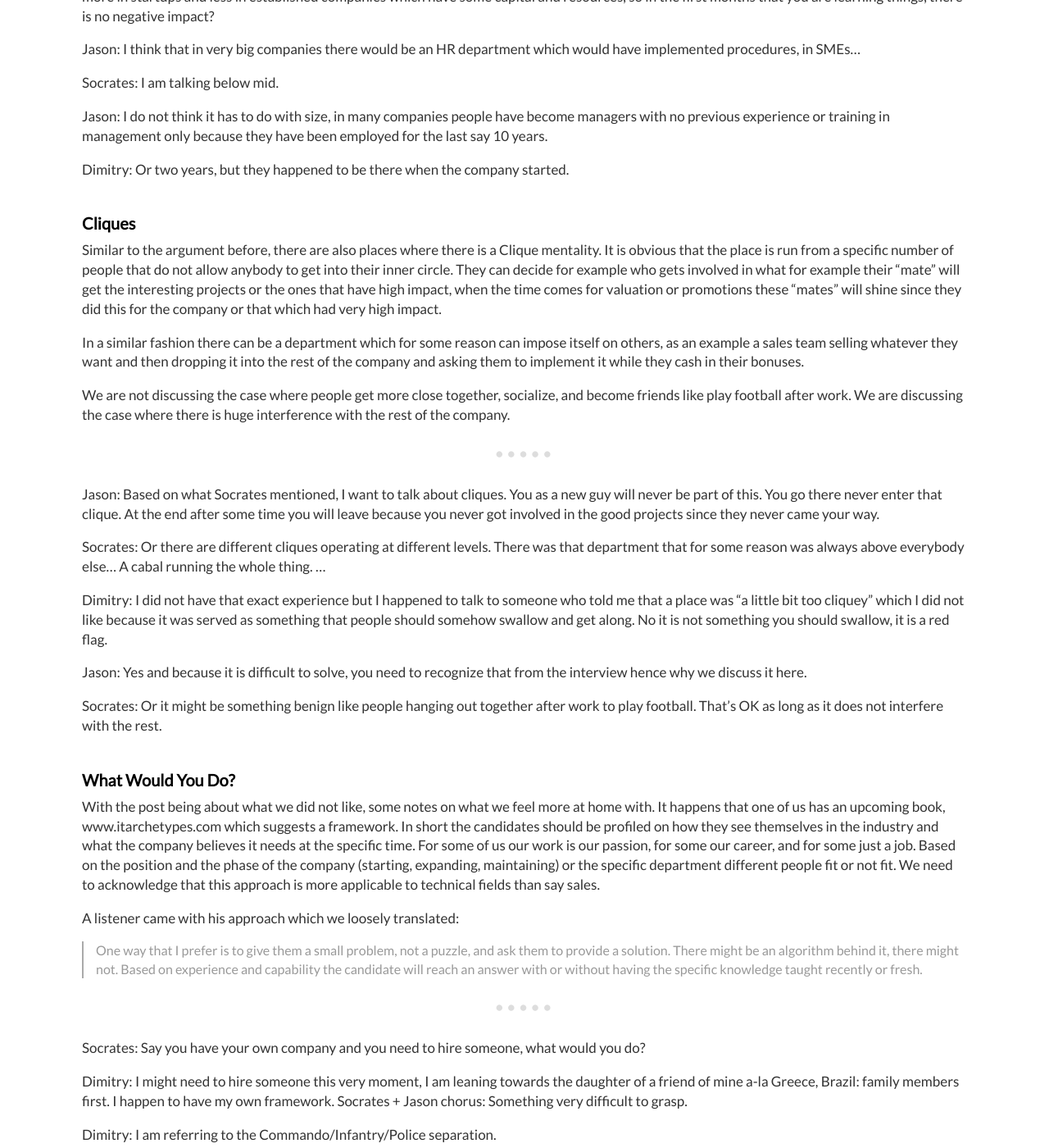
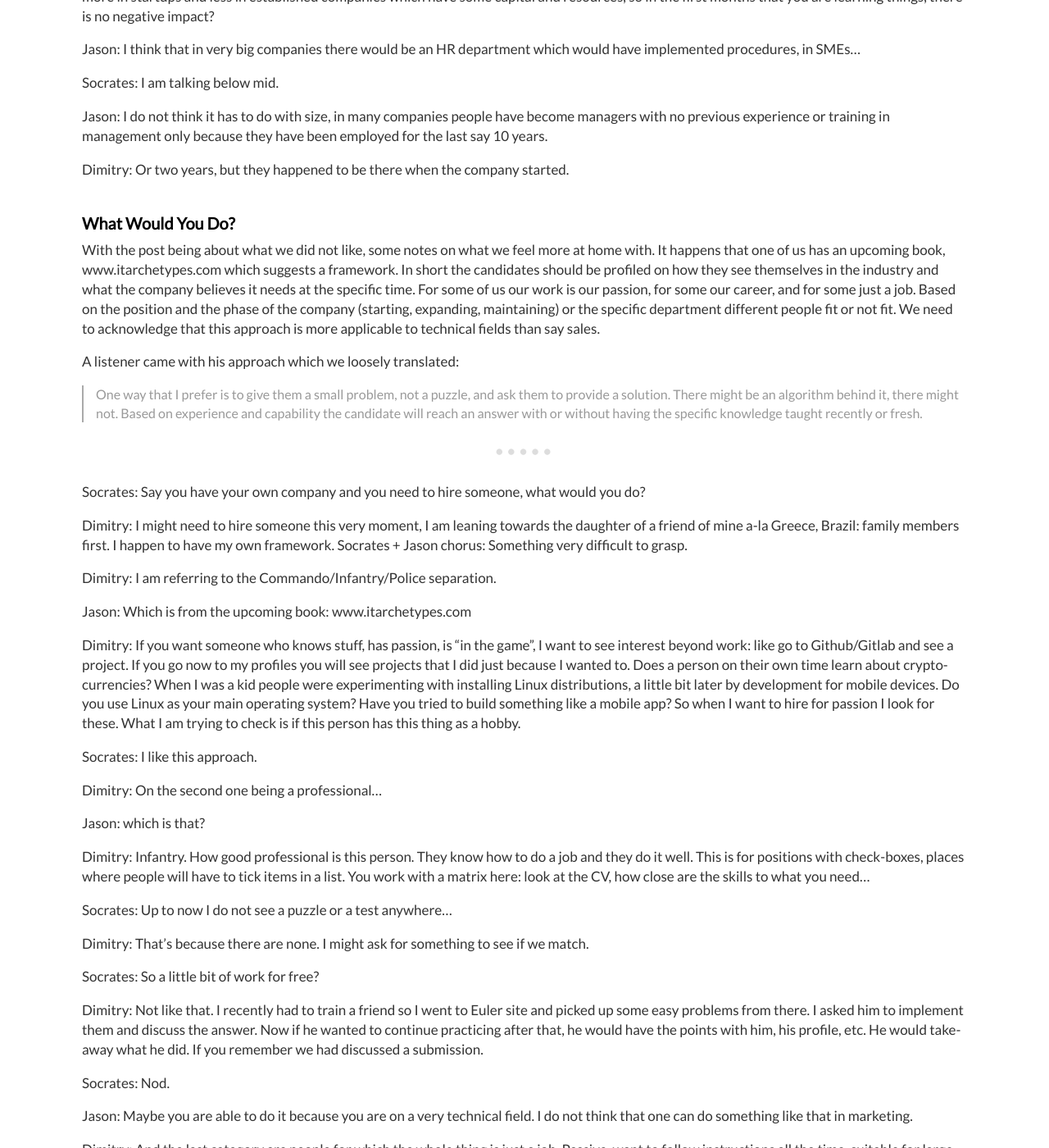
Before and after one commit to dimitrismistriotis/dimitrismistriotis.github.io, a Jekyll site: the page built from _posts/2018-05-24-red_flags_in_interviews.md, in a window 1280 px wide and 1400 px high, scrolled down 8839 px. Shown: the whole window at 82% size. Built offline with Jekyll 4.4.1, drawn with Linux system fonts in a browser that asks for light colours; comment, search, counter and statistics services are not loaded.

Commit message:
Decided to remove Cliques.

```diff
--- a/_posts/2018-05-24-red_flags_in_interviews.md
+++ b/_posts/2018-05-24-red_flags_in_interviews.md
@@ -586,51 +586,6 @@ because they have been employed for the last say 10 years.
 
 Dimitry: Or two years, but they happened to be there when the company started.
 
-## Cliques
-
-Similar to the argument before, there are also places where there is a Clique
-mentality. It is obvious that the place is run from a specific number of people
-that do not allow anybody to get into their inner circle. They can decide for
-example who gets involved in what for example their "mate" will get the
-interesting projects or the ones that have high impact, when the time comes
-for valuation or promotions these "mates" will shine since they did this for
-the company or that which had very high impact.
-
-
-In a similar fashion there can be a department which for some reason can impose
-itself on others, as an example a sales team selling whatever they want and
-then dropping it into the rest of the company and asking them to implement it
-while they cash in their bonuses.
-
-We are not discussing the case where people get more close together, socialize,
-and become friends like play football after work. We are discussing the case
-where there is huge interference with the rest of the company.
-
----
-
-Jason: Based on what Socrates mentioned, I want to talk about cliques. You as
-a new guy will never be part of this. You go there never enter that clique. At
-the end after some time you will leave because you never got involved in the
-good projects since they never came your way.
-
-Socrates: Or there are different cliques operating at different levels. There
-was that department that for some reason was always above everybody else...
-A cabal running the whole thing.
-...
-
-Dimitry: I did not have that exact experience but I happened to talk to someone
-who told me that a place was "a little bit too cliquey" which I did not like
-because it was served as something that people should somehow swallow and get
-along. No it is not something you should swallow, it is a red flag.
-
-Jason: Yes and because it is difficult to solve, you need to recognize that
-from the interview hence why we discuss it here.
-
-Socrates: Or it might be something benign like people hanging out together
-after work to play football. That's OK as long as it does not interfere with
-the rest.
-
-
 ## What Would You Do?
 
 With the post being about what we did not like, some notes on what we feel more
```
